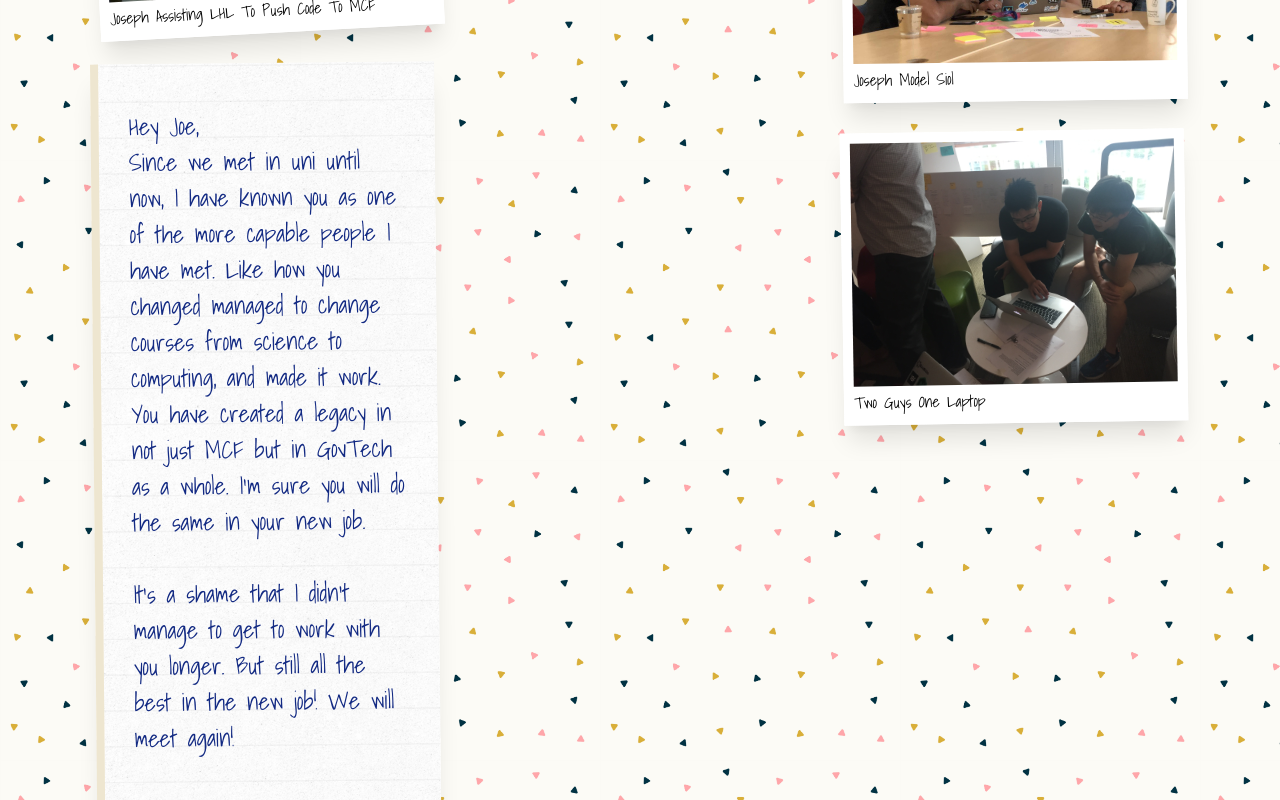
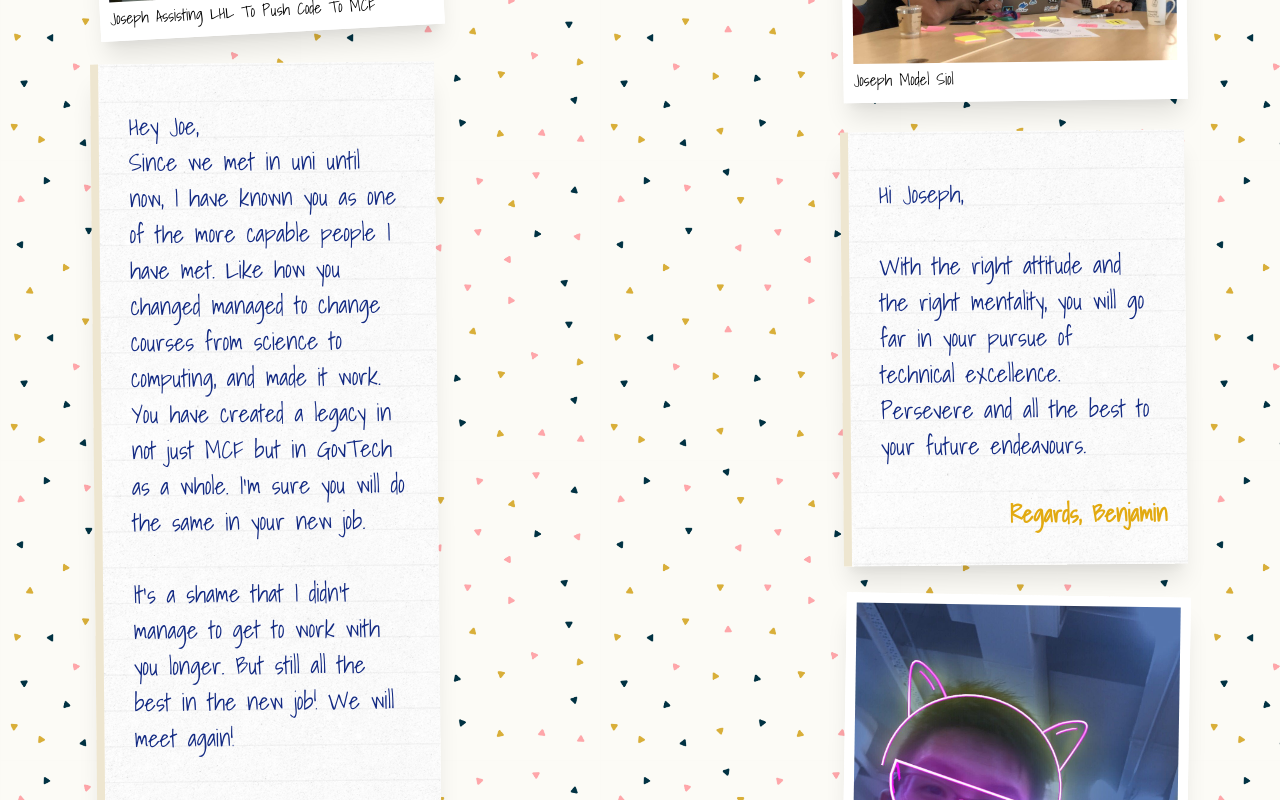
Before and after one commit to zephinzer/farewell, a React (Create React App) app: page / in a window 1280 px wide. Shown: the part 10340-11140 px from the top of the page. Built offline with nearby package versions, Linux system fonts and the light colour scheme.

Commit message:
add benjamin

```diff
--- a/src/messages/messages.js
+++ b/src/messages/messages.js
@@ -398,6 +398,14 @@ export const messages = [
     alt: "1st MCF kickoff meeting with POs",
   },
   {
+    type: "text",
+    header: "Regards, Benjamin",
+    message:
+      "Hi Joseph,\n" +
+      "\n" +
+      "With the right attitude and the right mentality, you will go far in your pursue of technical excellence. Persevere and all the best to your future endeavours.",
+  },
+  {
     type: "photo",
     image: laptop,
     alt: "Two guys one laptop",
```
Lines whose indentation alone changed are shown as unchanged.
